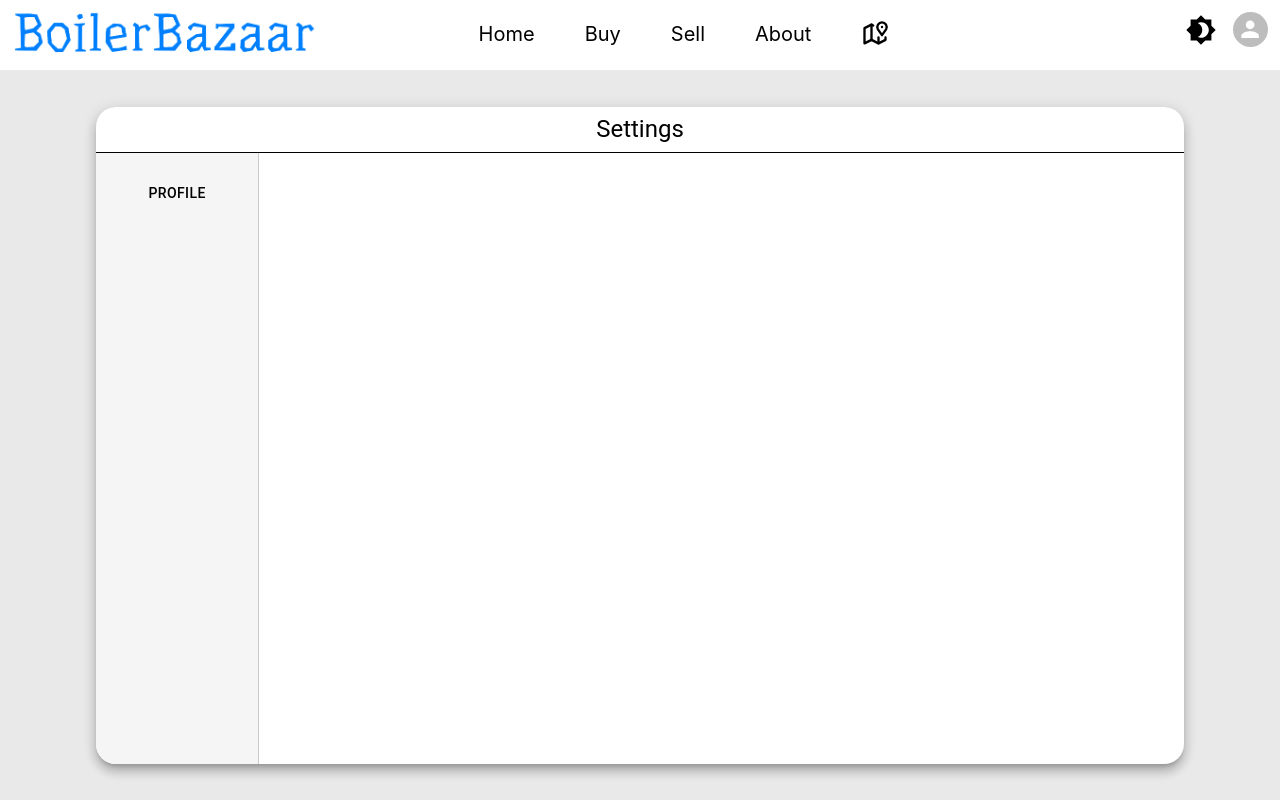
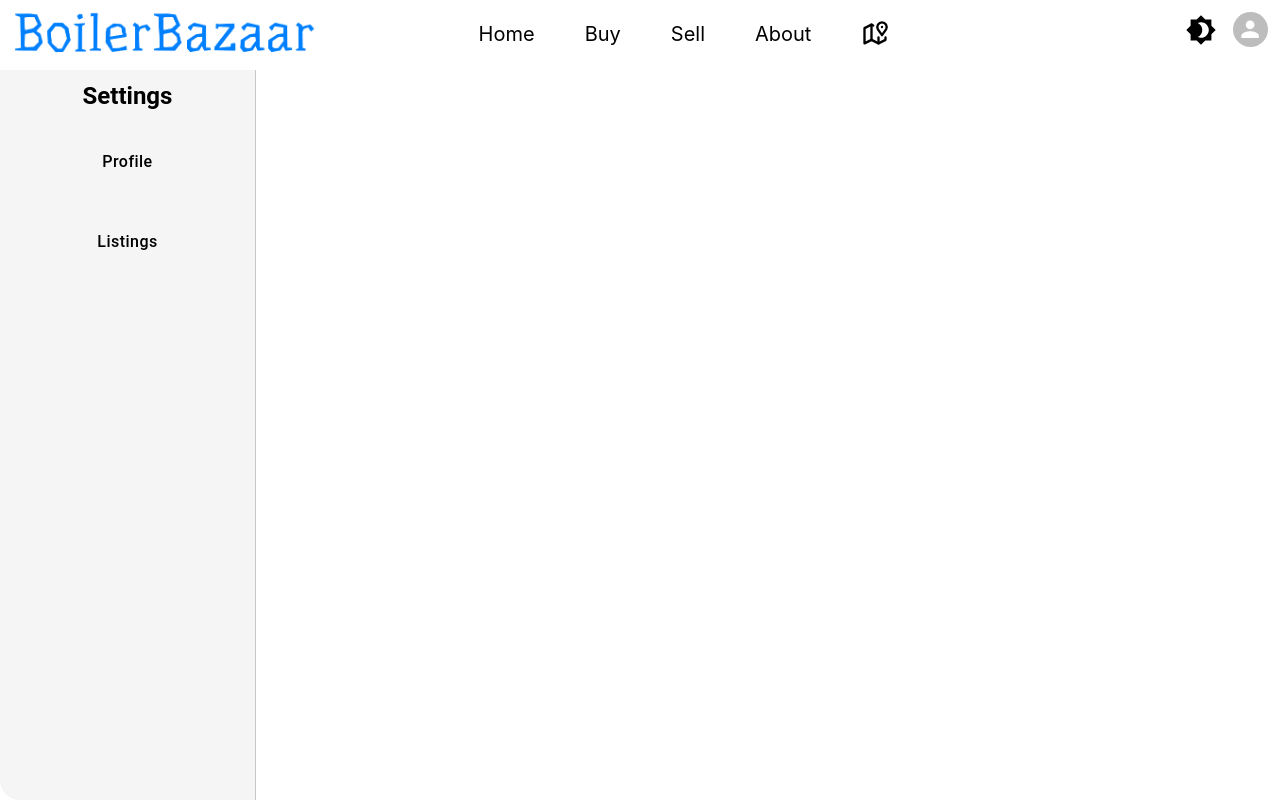
Before and after one commit to wang4621/boilerbazaar, a React (Create React App) app: page /settings in a window 1280 px wide. Built offline with nearby package versions, Linux system fonts and the light colour scheme; no server answers.

Commit message:
changed settings css and ui

```diff
--- a/src/pages/Settings.css
+++ b/src/pages/Settings.css
@@ -20,6 +20,8 @@
     height: 80px;
     border-radius: 0px 0px 0px 0px;
     color: var(--text-color);
+    text-transform: none;
+    font-size: 16px;
 }
 
 .settingsDisplay .MuiButton-root:hover {
@@ -33,5 +35,5 @@
 .settingsDisplay .profileBoxDisplay {
     display: flex;
     flex-direction: row;
-    height: 93%;
+    height: 100%;
 }
--- a/src/pages/Settings.js
+++ b/src/pages/Settings.js
@@ -1,18 +1,20 @@
 import './Settings.css'
-import { CardHeader, Divider, Box, Button } from '@mui/material';
+import { Box, Button, Typography } from '@mui/material';
 import * as React from 'react';
 import { NavLink, Outlet } from 'react-router-dom';
 
 function Settings() {
     return (
         <div className="settingsDisplay">
-            <Box sx={{width: '85%', height: '90%', backgroundColor: 'var(--primary-color)', borderRadius: 5, display: 'flex', flexDirection:'column', boxShadow: 8}}>
-                <CardHeader title="Settings" sx={{textAlign: 'center', height: "7%"}}/>
-                <Divider variant='fullWidth' sx={{borderBottomColor: 'black'}}/>
+            <Box sx={{width: '100%', height: '100%', backgroundColor: 'var(--primary-color)', display: 'flex', flexDirection:'column'}}>
                 <div className="profileBoxDisplay">
-                    <Box sx={{width: '15%', height: '100%', backgroundColor: 'var(--secondary-color)'}} className="diffSettings">
+                    <Box sx={{width: '20%', height: '100%', backgroundColor: 'var(--secondary-color)'}} className="diffSettings">
+                        <Typography variant="h5" sx={{fontWeight:'bold', textAlign:'center', padding:'10px'}}>
+                            Settings
+                        </Typography>
+                        {/* <Divider variant='middle' sx={{borderBottomColor: 'var(--text-color)'}}/> */}
                         <Button activeClassName="active" component={NavLink} to="profile">Profile</Button>
-                        {/* <Button activeClassName="active" component={NavLink} to="listings">Listings</Button> */}
+                        <Button activeClassName="active" component={NavLink} to="listings">Listings</Button>
                     </Box>
                     {/* when adding route to profile, make sure that when creating the new page that the width of the box is 85% */}
                     <Outlet/>
```
